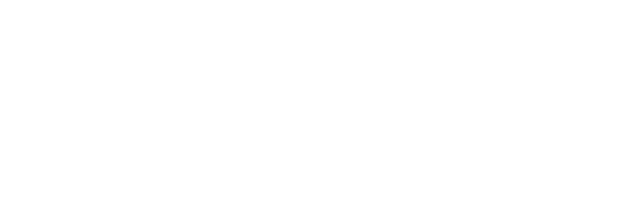
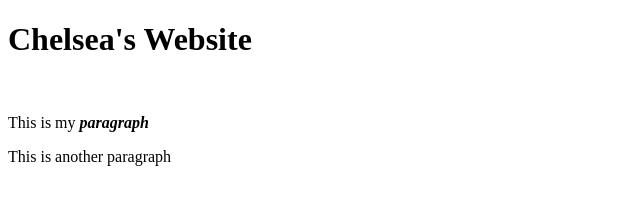
Before and after one commit to goodness728/html-freeCodeClass, a plain HTML site: page index.html in a window 1280 px wide. Shown: the whole page, without its empty margins (0-640 px from the left). Drawn offline with Linux system fonts and the light colour scheme.

Commit message:
Headers, paragraphs, breaks

```diff
--- a/index.html
+++ b/index.html
@@ -6,7 +6,10 @@
     <title>Chelsea's Website</title>
   </head>
   <body>
-
+    <h1>Chelsea's Website</h1>
+    <br/>
+    <p>This is my <b><i>paragraph</b></i></p>
+    <p>This is another paragraph</p>
   </body>
 
 </html>
```
